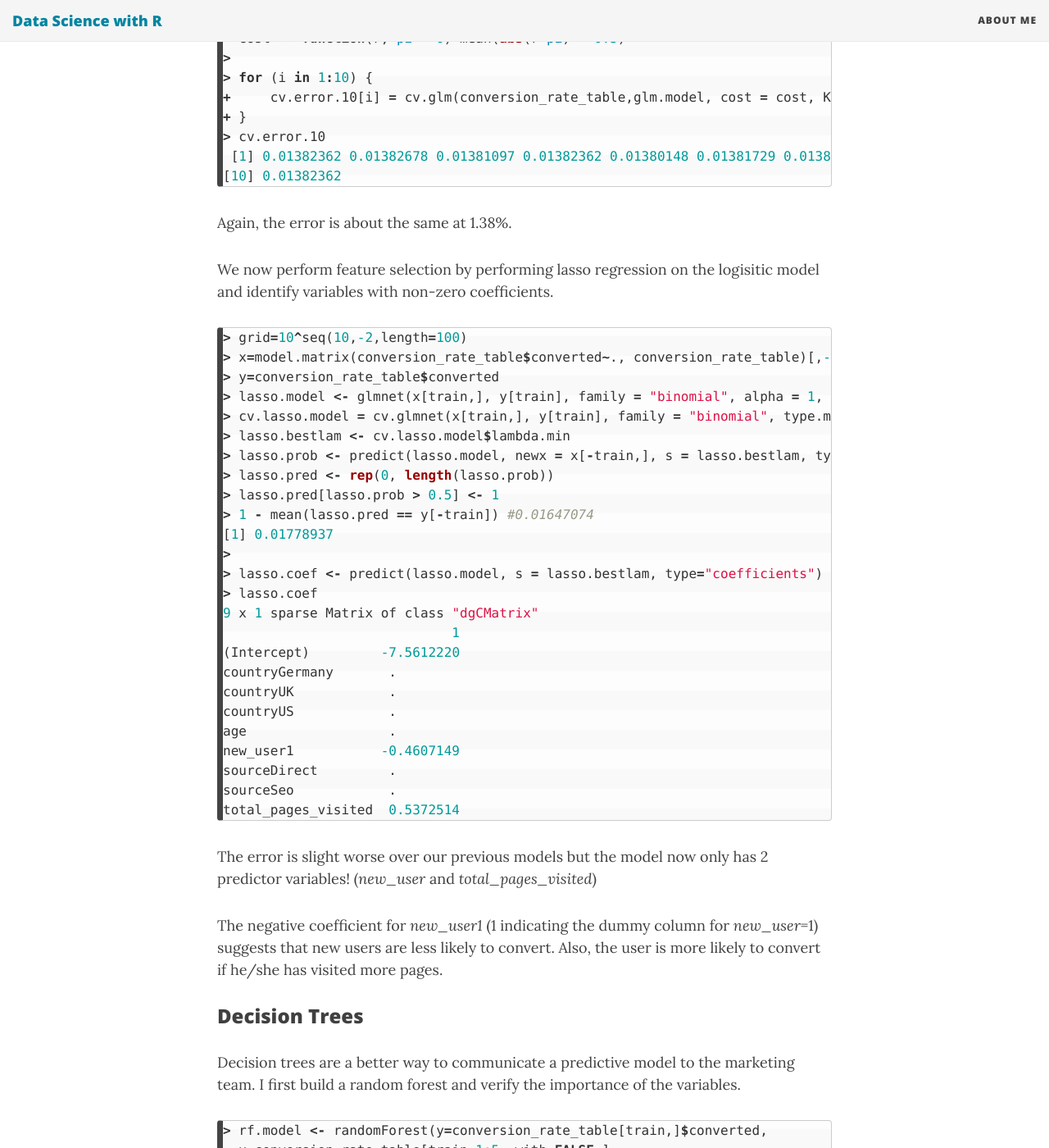
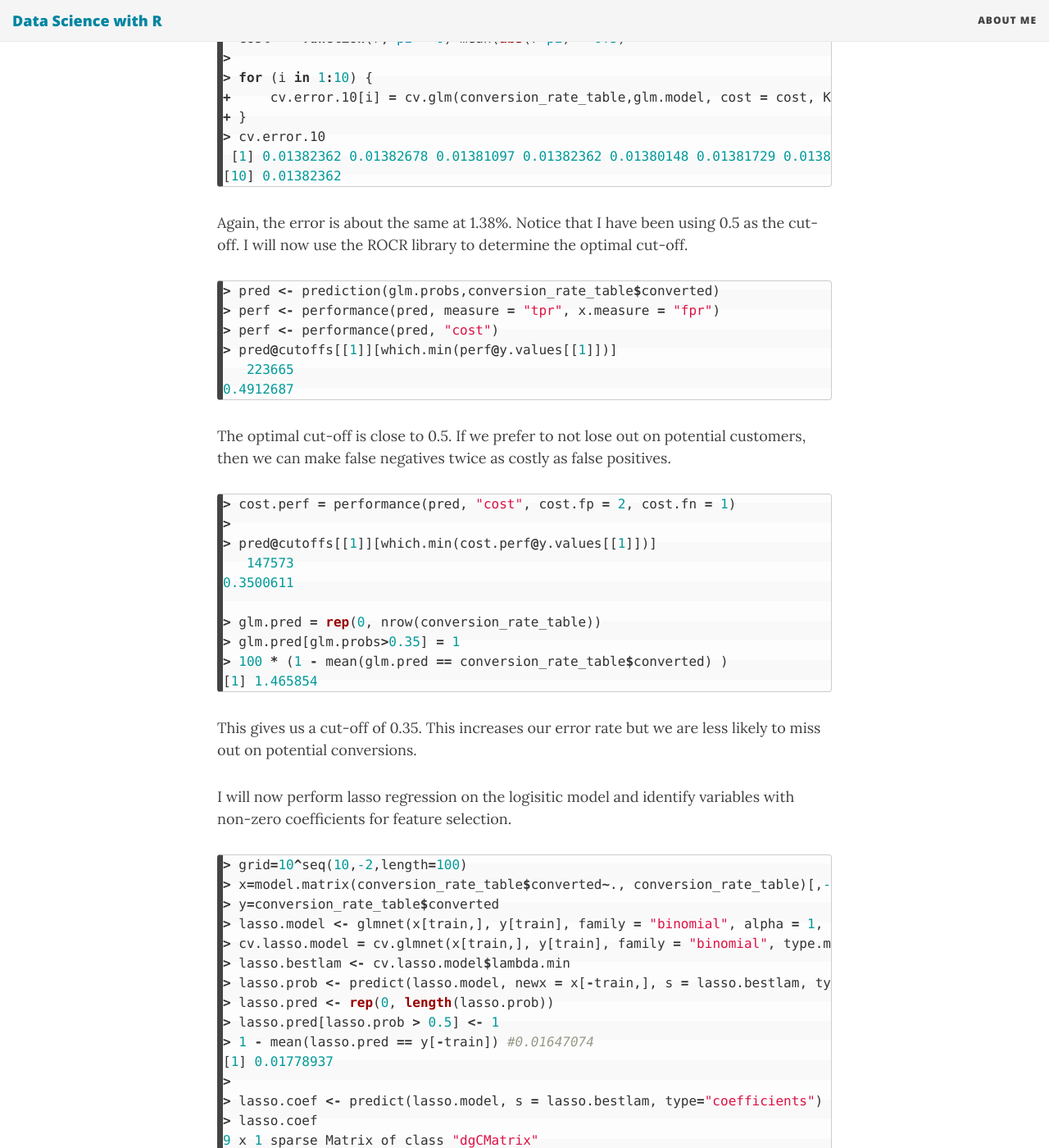
Before and after one commit to sabman83/data-analysis, a Jekyll site: the page built from _posts/2016-11-28-conversion-rate.md, in a window 1280 px wide and 1400 px high, scrolled down 8703 px. Shown: the whole window at 82% size. Built offline with Jekyll 4.4.1, drawn with Linux system fonts in a browser that asks for light colours; nearby versions of some CDN libraries; some of the changed text lies outside the part shown.

Commit message:
Updated Conversion Rate documentation

```diff
--- a/_posts/2016-11-28-conversion-rate.md
+++ b/_posts/2016-11-28-conversion-rate.md
@@ -279,9 +279,36 @@ The error rate is slightly better when using a validation set.
 [10] 0.01382362
 ~~~
 
-Again, the error is about the same at 1.38%.
+Again, the error is about the same at 1.38%. Notice that I have been using 0.5 as the cut-off. I will now use the ROCR library to determine the optimal cut-off.
 
-We now perform feature selection by performing lasso regression on the logisitic model and identify variables with non-zero coefficients.
+~~~ r
+> pred <- prediction(glm.probs,conversion_rate_table$converted)
+> perf <- performance(pred, measure = "tpr", x.measure = "fpr")
+> perf <- performance(pred, "cost")
+> pred@cutoffs[[1]][which.min(perf@y.values[[1]])]
+   223665
+0.4912687
+~~~
+
+The optimal cut-off is close to 0.5. If we prefer to not lose out on potential customers, then we can make false negatives twice as costly as false positives.
+
+~~~ r
+> cost.perf = performance(pred, "cost", cost.fp = 2, cost.fn = 1)
+>
+> pred@cutoffs[[1]][which.min(cost.perf@y.values[[1]])]
+   147573
+0.3500611
+
+> glm.pred = rep(0, nrow(conversion_rate_table))
+> glm.pred[glm.probs>0.35] = 1
+> 100 * (1 - mean(glm.pred == conversion_rate_table$converted) )
+[1] 1.465854
+~~~
+
+This gives us a cut-off of 0.35. This increases our error rate but we are less likely to miss out on potential conversions.
+
+
+I will now perform lasso regression on the logisitic model and identify variables with non-zero coefficients for feature selection.
 
 
 ~~~ r
```
Also changed, not shown: other parts of _posts/2016-11-28-conversion-rate.md (+1 -1 lines).
